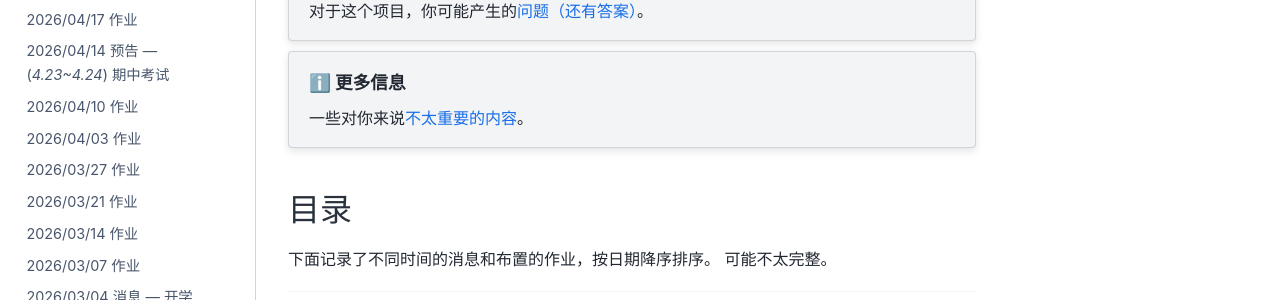
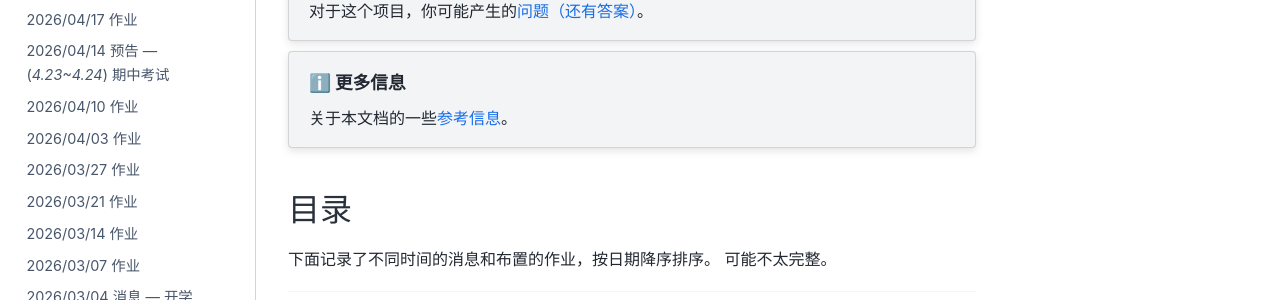
Before and after one commit to Sail-in-1024/2403-Homework, a Sphinx documentation site: the page built from docs/source/index.rst, in a window 1280 px wide and 1093 px high. Shown: the part 236-536 px from the top of the window. Built offline with Sphinx 7.4.7 and the Sphinx Book theme 1.1.4, drawn with Linux system fonts in a browser that asks for light colours.

Commit message:
更新 index.rst

```diff
--- a/docs/source/index.rst
+++ b/docs/source/index.rst
@@ -9,7 +9,7 @@
 
 .. topic:: ℹ️ 更多信息
 
-   一些对你来说\ :doc:`不太重要的内容 <moreinfo>`。
+   关于本文档的一些\ :doc:`参考信息 <moreinfo>`。
 
 目录
 ----
```
